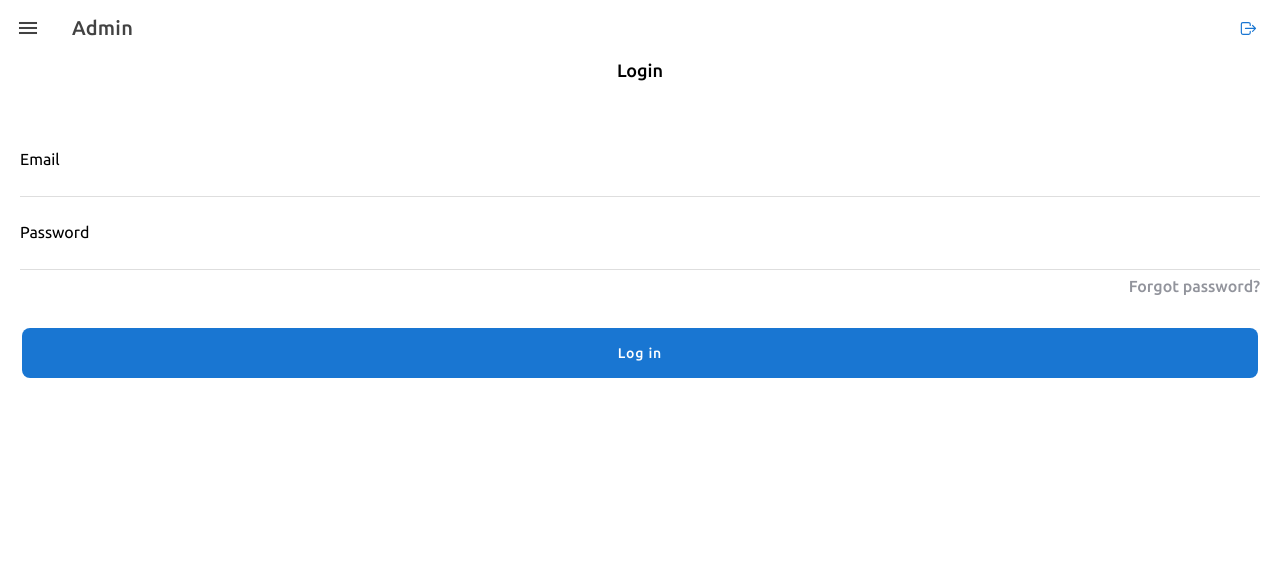
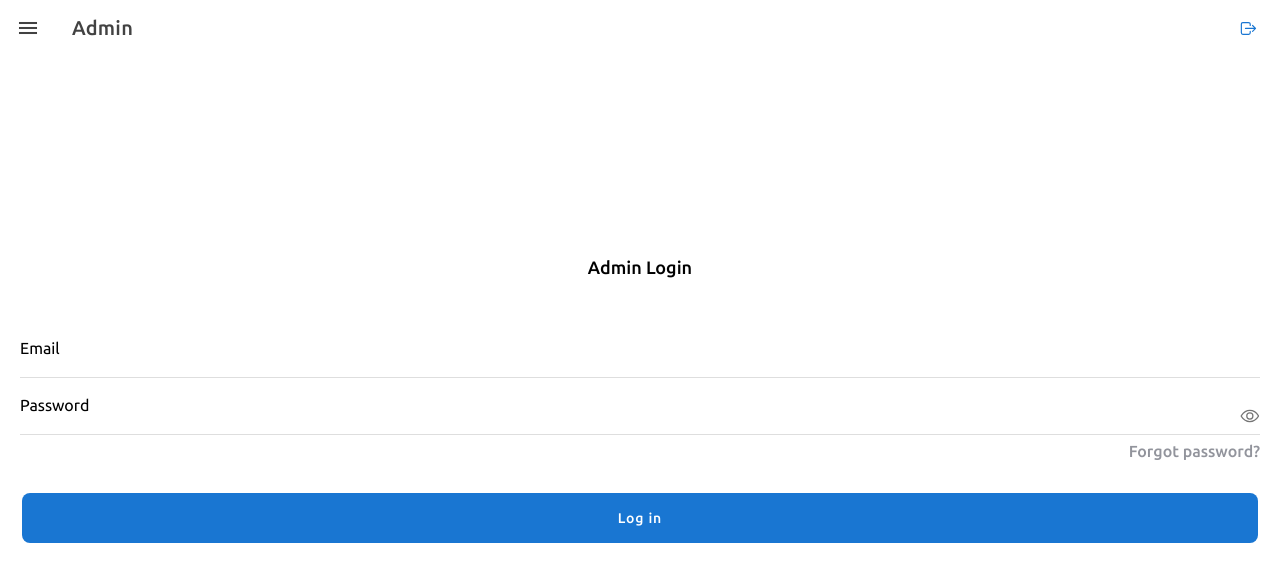
Before and after one commit to JM-M/cubejkiddies-admin, a React (Vite) app: page /login in a window 1280 px wide. Shown: the top 582 px of the page. Built offline with nearby package versions, Linux system fonts and the light colour scheme; no server answers.

Commit message:
Added basic login functionality

```diff
--- /dev/null
+++ b/src/components/LoginForm copy.tsx
@@ -0,0 +1,98 @@
+import { Link } from "react-router-dom";
+import { IonButton, IonSpinner } from "@ionic/react";
+import { FcGoogle } from "react-icons/fc";
+import { useForm } from "react-hook-form";
+import { yupResolver } from "@hookform/resolvers/yup";
+import Input from "./Input";
+import ErrorText from "./ErrorText";
+import { UserLogin } from "../constants/schemas/auth";
+import { userLoginSchema } from "../constants/schemas/auth";
+import useFirebaseErrorMessage from "../hooks/useFirebaseErrorMessage";
+import useAuthModal from "../hooks/useAuthModal";
+import useAuth from "../hooks/useAuth";
+
+const LoginForm = () => {
+  const { openAuthModal, closeAuthModal } = useAuthModal();
+  const { login, loginMutation } = useAuth();
+  const errorMessage = useFirebaseErrorMessage(
+    (loginMutation.error as any)?.code
+  );
+
+  const {
+    handleSubmit,
+    register,
+    formState: { errors },
+  } = useForm({ resolver: yupResolver(userLoginSchema) });
+
+  const submit = (values: UserLogin) => {
+    login(values);
+  };
+
+  const logginIn = loginMutation.isLoading;
+
+  return (
+    <div className="container flex flex-col justify-center min-h-[calc(100vh_-_56px)] py-10">
+      <form onSubmit={handleSubmit(submit)}>
+        <h2 className="mb-10 font-medium text-lg text-center">
+          Login to CubeJKiddies
+        </h2>
+        <IonButton fill="outline" color="medium" className="block h-10 mb-5">
+          <span className="flex items-center justify-center gap-[10px]">
+            <FcGoogle size={24} /> Log in with Google
+          </span>
+        </IonButton>
+        <div className="text-xs text-[var(--ion-color-medium)] text-center">
+          Or with email and password
+        </div>
+        <Input
+          label="Email"
+          labelPlacement="floating"
+          {...register("email")}
+          errorText={errors.email?.message}
+        />
+        <Input
+          type="password"
+          label="Password"
+          labelPlacement="floating"
+          {...register("password")}
+          errorText={errors.password?.message}
+        />
+        <div className="flex justify-end mt-1">
+          <Link
+            to="/forgot-password"
+            className="font-medium text-[var(--ion-color-primary)]"
+            onClick={closeAuthModal}
+          >
+            Forgot password?
+          </Link>
+        </div>
+        <IonButton
+          id="checkoutFormButton"
+          className="h-[50px] mt-[30px]"
+          type="submit"
+          expand="block"
+          disabled={logginIn}
+        >
+          {logginIn && <IonSpinner name="dots" className="inline-block mr-3" />}
+          Log in
+        </IonButton>
+        {errorMessage && (
+          <div className="my-5 text-center">
+            <ErrorText text={errorMessage} hideHorizontalBar />
+          </div>
+        )}
+      </form>
+      <div className="mt-10 text-center text-[var(--ion-color-medium)]">
+        New to CubeJKiddies?{" "}
+        <span
+          className="text-[var(--ion-color-primary)] font-medium"
+          onClick={() => openAuthModal("sign-up")}
+        >
+          Create account
+        </span>
+      </div>
+    </div>
+  );
+};
+
+export default LoginForm;
--- a/src/components/LoginForm.tsx
+++ b/src/components/LoginForm.tsx
@@ -1,47 +1,64 @@
-// import { signInWithEmailAndPassword } from 'firebase/auth';
-// import { auth } from '../../firebase';
-import { IonItem, IonLabel, IonInput, IonButton } from '@ionic/react';
+import { IonItem, IonLabel, IonInput, IonButton } from "@ionic/react";
+import { useForm } from "react-hook-form";
+import { yupResolver } from "@hookform/resolvers/yup";
+import Input from "./Input";
+import Button from "./Button";
+import ErrorText from "./ErrorText";
+import { adminLoginSchema, AdminLogin } from "../constants/schemas/auth";
+import useAuth from "../hooks/useAuth";
+import useFirebaseErrorMessage from "../hooks/useFirebaseErrorMessage";
 
 const LoginForm = () => {
-  const onSubmit = (e: any) => {
-    e.preventDefault();
-    console.log(e);
-    // signInWithEmailAndPassword(auth, email, password)
-    //   .then((userCredential) => {
-    //     // Signed in
-    //     const user = userCredential.user;
-    //     // ...
-    //   })
-    //   .catch((error) => {
-    //     const errorCode = error.code;
-    //     const errorMessage = error.message;
-    //   });
+  const { login, loginMutation } = useAuth();
+  const errorMessage = useFirebaseErrorMessage(
+    (loginMutation.error as any)?.code
+  );
+
+  const {
+    handleSubmit,
+    register,
+    formState: { errors },
+  } = useForm({ resolver: yupResolver(adminLoginSchema) });
+
+  const submit = (values: AdminLogin) => {
+    login(values);
   };
 
   return (
-    <form onSubmit={onSubmit}>
-      <h2 className='mb-10 font-medium text-lg text-center'>Login</h2>
-      <IonItem>
-        <IonLabel position='floating'>Email</IonLabel>
-        <IonInput type='email' aria-label='Email' />
-      </IonItem>
-      <IonItem>
-        <IonLabel position='floating'>Password</IonLabel>
-        <IonInput aria-label='First name' type='password' />
-      </IonItem>
-      <div className='flex justify-end mt-1'>
-        <span className='font-medium text-[var(--ion-color-medium)]'>
+    <form onSubmit={handleSubmit(submit)} className="my-auto">
+      <h2 className="mb-10 font-medium text-lg text-center">Admin Login</h2>
+      <Input
+        label="Email"
+        labelPlacement="floating"
+        {...register("email")}
+        errorText={errors.email?.message}
+      />
+      <Input
+        type="password"
+        label="Password"
+        labelPlacement="floating"
+        {...register("password")}
+        errorText={errors.password?.message}
+      />
+      <div className="flex justify-end mt-1">
+        <span className="font-medium text-[var(--ion-color-medium)]">
           Forgot password?
         </span>
       </div>
-      <IonButton
-        id='checkoutFormButton'
-        className='h-[50px] mt-[30px]'
-        type='submit'
-        expand='block'
+      <Button
+        id="checkoutFormButton"
+        className="h-[50px] mt-[30px]"
+        type="submit"
+        expand="block"
+        loading={loginMutation.isLoading}
       >
         Log in
-      </IonButton>
+      </Button>
+      {errorMessage && (
+        <div className="my-5 text-center">
+          <ErrorText text={errorMessage} hideHorizontalBar />
+        </div>
+      )}
     </form>
   );
 };
--- a/src/components/SideMenu.tsx
+++ b/src/components/SideMenu.tsx
@@ -18,6 +18,7 @@ const links: { display: string; path: string }[] = [
   { display: "Home product sections", path: "/home-product-sections" },
   { display: "Categories", path: "/categories" },
   { display: "Users", path: "/users" },
+  { display: "Admins", path: "/admins" },
   { display: "About", path: "/about" },
   { display: "Contact", path: "/contact" },
 ];
--- a/src/components/UserSearchHit.tsx
+++ b/src/components/UserSearchHit.tsx
@@ -2,7 +2,6 @@ import { Link } from "react-router-dom";
 import { Highlight } from "react-instantsearch";
 
 const UserSearchHit: React.FC<any> = ({ hit }) => {
-  console.log(hit);
   return (
     <Link to={`/users/${hit.objectID}`} className="block">
       <article className="mb-5 p-3">
--- a/src/components/UsersDisplay.tsx
+++ b/src/components/UsersDisplay.tsx
@@ -26,7 +26,7 @@ const UsersDisplay = () => {
 
   return (
     <>
-      <div className="w-full my-5 rounded-lg">
+      <div className="w-full rounded-lg">
         <Searchbar
           indexName="users"
           hitComponent={UserSearchHit}
--- /dev/null
+++ b/src/constants/schemas/auth.ts
@@ -0,0 +1,25 @@
+import { object, string, ref, InferType } from "yup";
+
+const passwordSchema = string()
+  .min(6, "Password must be at least 6 characters")
+  .required("Password is required");
+
+export const adminLoginSchema = object({
+  email: string().email("Not a valid email").required("Email is required"),
+  password: passwordSchema,
+});
+
+export const adminSignUpSchema = object({
+  email: string().email("Not a valid email").required("Email is required"),
+  firstName: string().required("First name is required"),
+  lastName: string().required("Last name is required"),
+  password: passwordSchema,
+  confirmPassword: string()
+    .min(6, "Password must be at least 6 characters")
+    .required("Password is required")
+    .oneOf([ref("password")], "Passwords must match"),
+});
+
+export type AdminSignUp = InferType<typeof adminSignUpSchema>;
+
+export type AdminLogin = InferType<typeof adminLoginSchema>;
--- /dev/null
+++ b/src/hooks/useAuth.ts
@@ -0,0 +1,153 @@
+import { useState, useEffect } from "react";
+import { useIonRouter } from "@ionic/react";
+import {
+  createUserWithEmailAndPassword,
+  onAuthStateChanged,
+  signInWithEmailAndPassword,
+  signOut,
+  reauthenticateWithCredential,
+  EmailAuthProvider,
+  User as FirebaseUser,
+  updatePassword,
+  sendPasswordResetEmail,
+} from "firebase/auth";
+import { Timestamp } from "firebase/firestore";
+import axios from "axios";
+import { useMutation, useQueryClient } from "@tanstack/react-query";
+import { auth } from "../../firebase";
+import { AdminLogin, AdminSignUp } from "../constants/schemas/auth";
+import useFirestoreDocumentMutation from "./useFirestoreDocumentMutation";
+import useFirestoreDocumentQuery from "./useFirestoreDocumentQuery";
+
+export interface AdminFirestoreDocument {
+  email: string;
+  firstName: string;
+  lastName: string;
+  uid: string;
+  createdAt?: Timestamp;
+}
+
+const collectionName = "admins";
+const useAuth = () => {
+  const [firebaseAuthAdmin, setFirebaseAuthAdmin] =
+    useState<FirebaseUser | null>();
+  const [autoAuthenticating, setAutoAuthenticating] = useState<boolean>(true);
+  const { uid } = firebaseAuthAdmin || {};
+
+  const ionRouter = useIonRouter();
+
+  const queryClient = useQueryClient();
+
+  useEffect(() => {
+    onAuthStateChanged(auth, (admin) => {
+      setFirebaseAuthAdmin(admin);
+    });
+  }, []);
+
+  const { firestoreDocumentMutation: adminDocMutation } =
+    useFirestoreDocumentMutation({
+      collectionName,
+      invalidateCollectionQuery: false,
+      invalidateDocumentQuery: false,
+    });
+
+  const saveCreatedAdminToFirestore = (adminDoc: AdminFirestoreDocument) => {
+    const { uid } = adminDoc;
+    return adminDocMutation.mutateAsync({
+      document: adminDoc,
+      documentId: uid,
+      addTimestamp: true,
+    });
+  };
+
+  const onAdminDocFetch = (adminDoc: AdminFirestoreDocument) => {
+    const uid = adminDoc?.uid;
+    if (!uid) {
+      if (firebaseAuthAdmin) {
+        setFirebaseAuthAdmin(null);
+        signOut(auth);
+      }
+      return;
+    }
+    setAutoAuthenticating(false);
+    const authEmail = firebaseAuthAdmin?.email;
+    const adminDocEmail = adminDoc.email;
+    if (adminDocEmail !== authEmail) {
+      adminDocMutation.mutateAsync({
+        document: { ...adminDoc, email: authEmail },
+        documentId: uid,
+        addTimestamp: true,
+      });
+    }
+  };
+
+  const { data: admin } = useFirestoreDocumentQuery({
+    collectionName,
+    documentId: uid,
+    onSuccess: onAdminDocFetch,
+  });
+  const isLoggedIn = !autoAuthenticating && !!uid;
+
+  // using an effect ensures that autoAuthenticating is only turned to false when admin state has been set
+  useEffect(() => {
+    if (admin && autoAuthenticating) setAutoAuthenticating(false);
+  }, [admin, autoAuthenticating]);
+
+  const createAdminFn = async ({
+    email,
+    password,
+    firstName,
+    lastName,
+  }: AdminSignUp) => {
+    const credential = await createUserWithEmailAndPassword(
+      auth,
+      email,
+      password
+    );
+    const uid = credential.user.uid;
+    const { data: userDoc } = await saveCreatedAdminToFirestore({
+      uid,
+      email: credential.user.email as string,
+      firstName,
+      lastName,
+    });
+    return userDoc;
+  };
+
+  const onCreateAdmin = (user: AdminFirestoreDocument) => {
+    queryClient.setQueryData(
+      ["document", { collectionName, documentId: admin.uid }],
+      user
+    );
+  };
+
+  const createAdminMutation = useMutation({
+    mutationKey: ["create-user-doc"],
+    mutationFn: createAdminFn,
+    onSuccess: onCreateAdmin, // set userDoc query
+  });
+
+  const createAdmin = createAdminMutation.mutate;
+
+  const loginFn = async ({ email, password }: AdminLogin) => {
+    await signInWithEmailAndPassword(auth, email, password);
+  };
+
+  const loginMutation = useMutation({
+    mutationKey: ["admin-sign-in"],
+    mutationFn: loginFn,
+    onSuccess: () => ionRouter.push("/products"),
+  });
+
+  return {
+    createAdmin,
+    createAdminMutation,
+    login: loginMutation.mutate,
+    loginMutation,
+    user: uid ? (admin as AdminFirestoreDocument) : undefined,
+    uid,
+    isLoggedIn,
+  };
+};
+
+export default useAuth;
--- /dev/null
+++ b/src/hooks/useFirebaseErrorMessage.ts
@@ -0,0 +1,8 @@
+const useFirebaseErrorMessage = (errorCode: string) => {
+  let message = "";
+  if (errorCode === "auth/wrong-password")
+    message = "Invalid email or password";
+  return message;
+};
+
+export default useFirebaseErrorMessage;
--- a/src/pages/Login.tsx
+++ b/src/pages/Login.tsx
@@ -1,8 +1,8 @@
-import LoginForm from '../components/LoginForm';
+import LoginForm from "../components/LoginForm";
 
 const Login = () => {
   return (
-    <div className='h-full flex flex-col justify-center'>
+    <div className="flex-1 flex flex-col justify-center">
       <LoginForm />
     </div>
   );
```
Also changed, not shown: src/hooks/useFirestoreDocumentQuery.ts (+14 -7 lines).
